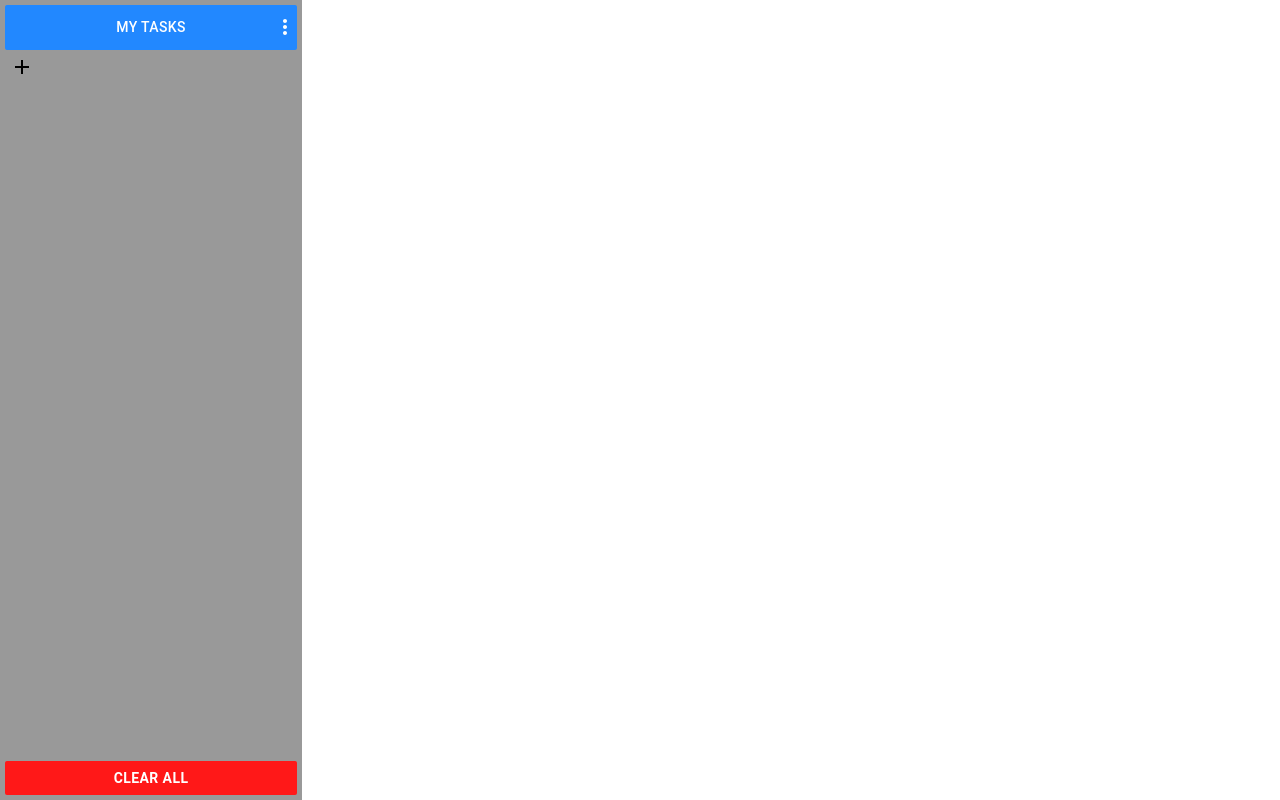
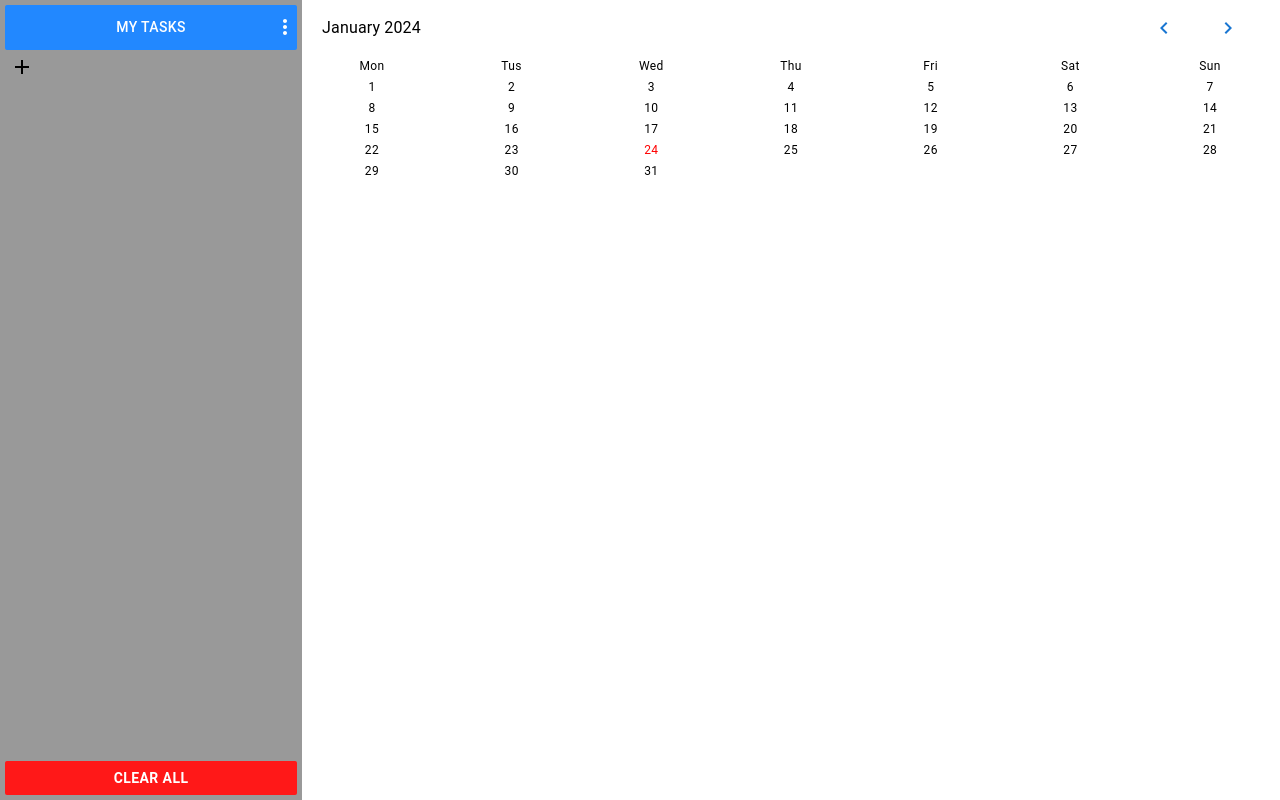
Before and after one commit to ParhamInBinary/TaskBuddy, a React (Vite) app: page / in a window 1280 px wide. Built offline with nearby package versions, Linux system fonts and the light colour scheme.

Commit message:
defined variants of calendar layout

```diff
--- a/src/App.tsx
+++ b/src/App.tsx
@@ -1,10 +1,13 @@
-import { Sidebar } from './components/Sidebar/Sidebar';
+import { Box } from '@mui/material';
+
+import { Calendar, CalendarVaiant, Sidebar } from './components';
 
 function App() {
   return (
-    <>
+    <Box display={'flex'}>
       <Sidebar />
-    </>
+      <Calendar variant={CalendarVaiant.REGULAR} />
+    </Box>
   );
 }
 
--- a/src/components/AddTaskModal/AddTaskModal.tsx
+++ b/src/components/AddTaskModal/AddTaskModal.tsx
@@ -2,7 +2,7 @@ import { Box, Button, Modal, TextField, Typography } from '@mui/material';
 import { useState } from 'react';
 
 import { useTaskContext } from '../../context';
-import { Calendar } from '../Calendar';
+import { Calendar, CalendarVaiant } from '../Calendar';
 import { TaskModal } from './AddTaskModalStyles';
 
 export const AddTaskModal = () => {
@@ -56,7 +56,7 @@ export const AddTaskModal = () => {
               onChange={(e) => setDescription(e.target.value)}
             />
           </Box>
-          <Calendar />
+          <Calendar variant={CalendarVaiant.MINI} />
         </Box>
 
         <Button onClick={handleOpenTaskModal}>Cancel</Button>
--- a/src/components/Calendar/Calendar.tsx
+++ b/src/components/Calendar/Calendar.tsx
@@ -1,17 +1,30 @@
 import { NavigateBefore, NavigateNext } from '@mui/icons-material';
-import { Box, Grid, Typography } from '@mui/material';
+import { Box, Button, Grid, Typography } from '@mui/material';
 import { useMemo, useState } from 'react';
 
-import { EmptyGridItem, DayGridItem, GridItem } from './components';
+import {
+  CalendarVaiant,
+  DayGridItem,
+  EmptyGridItem,
+  GridItem,
+  MonthSwitchDirection,
+} from './components';
 
-export const Calendar = () => {
-  const weekdaysCapitals = ['M', 'T', 'W', 'T', 'F', 'S', 'S'];
+interface ICalendar {
+  variant: string;
+}
+
+export const Calendar = ({ variant }: ICalendar) => {
+  const weekdaysCapitals =
+    variant === CalendarVaiant.MINI
+      ? ['M', 'T', 'W', 'T', 'F', 'S', 'S']
+      : ['Mon', 'Tus', 'Wed', 'Thu', 'Fri', 'Sat', 'Sun'];
   const today = new Date();
   const [currentMonthIndex, setCurrentMonthIndex] = useState(0);
 
-  const handleSwitchMonth = (direction: string) => {
+  const handleSwitchMonth = (direction: MonthSwitchDirection) => {
     setCurrentMonthIndex((prevIndex) =>
-      direction === 'next' ? prevIndex + 1 : prevIndex - 1
+      direction === MonthSwitchDirection.NEXT ? prevIndex + 1 : prevIndex - 1
     );
   };
 
@@ -36,7 +49,7 @@ export const Calendar = () => {
     const calendar = [];
 
     for (let i = 0; i < emptySquares; i++) {
-      calendar.push(<EmptyGridItem key={`empty-${i}`} />);
+      calendar.push(<EmptyGridItem key={`empty-${i}`} variant={variant} />);
     }
 
     for (let i = 1; i <= daysInMonth; i++) {
@@ -45,6 +58,7 @@ export const Calendar = () => {
           key={`day-${i}`}
           day={i}
           currentMonthIndex={currentMonthIndex}
+          variant={variant}
         />
       );
     }
@@ -52,11 +66,14 @@ export const Calendar = () => {
     return calendar;
   }, [currentMonthIndex]);
 
+  /* =================================================== */
+  /* :::::::::::::::: ADD TASK CALENDAR :::::::::::::::: */
+  /* =================================================== */
+
+  if (variant === CalendarVaiant.MINI) {
     return (
       <Box>
         <Box
-        display="flex"
-        width={'100%'}
           sx={{
             display: 'flex',
             width: '100%',
@@ -65,19 +82,63 @@ export const Calendar = () => {
           }}
         >
           <Typography>
-          <NavigateBefore onClick={() => handleSwitchMonth('prev')} />
+            <NavigateBefore
+              onClick={() => handleSwitchMonth(MonthSwitchDirection.PREV)}
+            />
           </Typography>
           <Typography>{getMonthName(currentMonthIndex)}</Typography>
           <Typography>
-          <NavigateNext onClick={() => handleSwitchMonth('next')} />
+            <NavigateNext
+              onClick={() => handleSwitchMonth(MonthSwitchDirection.NEXT)}
+            />
           </Typography>
         </Box>
         <Grid container columns={7} width="200px">
           {weekdaysCapitals.map((day, index) => (
-          <GridItem key={`weekday-${index}`} text={day} />
+            <GridItem key={`weekday-${index}`} text={day} variant={variant} />
           ))}
           {renderDays}
         </Grid>
       </Box>
     );
+  }
+
+  /* =================================================== */
+  /* :::::::::::::::: HOMEPAGE CALENDAR :::::::::::::::: */
+  /* =================================================== */
+
+  if (variant === CalendarVaiant.REGULAR) {
+    return (
+      <Box flex={1}>
+        <Box
+          sx={{
+            display: 'flex',
+            alignItems: 'center',
+            justifyContent: 'space-between',
+            padding: '10px 20px',
+          }}
+        >
+          <Typography>{getMonthName(currentMonthIndex)}</Typography>
+          <Box display={'flex'}>
+            <Button>
+              <NavigateBefore
+                onClick={() => handleSwitchMonth(MonthSwitchDirection.PREV)}
+              />
+            </Button>
+            <Button>
+              <NavigateNext
+                onClick={() => handleSwitchMonth(MonthSwitchDirection.NEXT)}
+              />
+            </Button>
+          </Box>
+        </Box>
+        <Grid container columns={7} flex={1}>
+          {weekdaysCapitals.map((day, index) => (
+            <GridItem key={`weekday-${index}`} text={day} variant={variant} />
+          ))}
+          {renderDays}
+        </Grid>
+      </Box>
+    );
+  }
 };
--- a/src/components/Calendar/components/DayGridItem.tsx
+++ b/src/components/Calendar/components/DayGridItem.tsx
@@ -1,17 +1,57 @@
 import { Grid, Typography } from '@mui/material';
 
+import { CalendarVaiant } from './calendarEnums';
 import { GridItemType } from './types';
 
-export const DayGridItem = ({ day, currentMonthIndex }: GridItemType) => {
+export const DayGridItem = ({
+  day,
+  currentMonthIndex,
+  variant,
+}: GridItemType) => {
   const today = new Date();
   const isToday =
     today.getDate() === day &&
     today.getMonth() === today.getMonth() + currentMonthIndex!;
-  return (
-    <Grid item xs={1} sm={1} md={1} lg={1} xl={1} sx={{ textAlign: 'center' }}>
-      <Typography variant="caption" sx={{ color: isToday ? 'red' : 'inherit' }}>
-        {day}
-      </Typography>
-    </Grid>
-  );
+
+  if (variant === CalendarVaiant.MINI) {
+    return (
+      <Grid
+        item
+        xs={1}
+        sm={1}
+        md={1}
+        lg={1}
+        xl={1}
+        sx={{ textAlign: 'center' }}
+      >
+        <Typography
+          variant="caption"
+          sx={{ color: isToday ? 'red' : 'inherit' }}
+        >
+          {day}
+        </Typography>
+      </Grid>
+    );
+  }
+
+  if (variant === CalendarVaiant.REGULAR) {
+    return (
+      <Grid
+        item
+        xs={1}
+        sm={1}
+        md={1}
+        lg={1}
+        xl={1}
+        sx={{ textAlign: 'center' }}
+      >
+        <Typography
+          variant="caption"
+          sx={{ color: isToday ? 'red' : 'inherit' }}
+        >
+          {day}
+        </Typography>
+      </Grid>
+    );
+  }
 };
--- a/src/components/Calendar/components/EmptyGridItem.tsx
+++ b/src/components/Calendar/components/EmptyGridItem.tsx
@@ -1,7 +1,38 @@
 import { Grid, Typography } from '@mui/material';
 
-export const EmptyGridItem = () => (
-  <Grid item xs={1} sm={1} md={1} lg={1} xl={1} sx={{ textAlign: 'center' }}>
-    <Typography variant="caption"></Typography>
-  </Grid>
-);
+import { CalendarVaiant } from './calendarEnums';
+import { GridItemType } from './types';
+
+export const EmptyGridItem = ({ variant }: GridItemType) => {
+  if (variant === CalendarVaiant.MINI) {
+    return (
+      <Grid
+        item
+        xs={1}
+        sm={1}
+        md={1}
+        lg={1}
+        xl={1}
+        sx={{ textAlign: 'center' }}
+      >
+        <Typography variant="caption"></Typography>
+      </Grid>
+    );
+  }
+
+  if (variant === CalendarVaiant.REGULAR) {
+    return (
+      <Grid
+        item
+        xs={1}
+        sm={1}
+        md={1}
+        lg={1}
+        xl={1}
+        sx={{ textAlign: 'center' }}
+      >
+        <Typography variant="caption"></Typography>
+      </Grid>
+    );
+  }
+};
--- a/src/components/Calendar/components/GridItem.tsx
+++ b/src/components/Calendar/components/GridItem.tsx
@@ -1,8 +1,11 @@
 import { Grid, Typography } from '@mui/material';
 
+import { CalendarVaiant } from './calendarEnums';
 import { GridItemType } from './types';
 
-export const GridItem = ({ text }: GridItemType) => (
+export const GridItem = ({ text, variant }: GridItemType) => {
+  if (variant === CalendarVaiant.MINI) {
+    return (
       <Grid
         item
         xs={1}
@@ -15,3 +18,21 @@ export const GridItem = ({ text }: GridItemType) => (
         <Typography variant="caption">{text}</Typography>
       </Grid>
     );
+  }
+
+  if (variant === CalendarVaiant.REGULAR) {
+    return (
+      <Grid
+        item
+        xs={1}
+        sm={1}
+        md={1}
+        lg={1}
+        xl={1}
+        sx={{ width: '1px', textAlign: 'center', color: '#000' }}
+      >
+        <Typography variant="caption">{text}</Typography>
+      </Grid>
+    );
+  }
+};
--- /dev/null
+++ b/src/components/Calendar/components/calendarEnums.ts
@@ -0,0 +1,9 @@
+export enum CalendarVaiant {
+  MINI = 'MINI',
+  REGULAR = 'REGULAR',
+}
+
+export enum MonthSwitchDirection {
+  NEXT = 'NEXT',
+  PREV = 'PREV',
+}
--- a/src/components/Calendar/components/index.ts
+++ b/src/components/Calendar/components/index.ts
@@ -1,3 +1,4 @@
 export * from './DayGridItem';
 export * from './EmptyGridItem';
 export * from './GridItem';
+export * from './calendarEnums';
--- a/src/components/Calendar/components/types.ts
+++ b/src/components/Calendar/components/types.ts
@@ -1,4 +1,5 @@
 export type GridItemType = {
+  variant: string;
   text?: string;
   day?: number;
   currentMonthIndex?: number;
--- a/src/components/Calendar/index.ts
+++ b/src/components/Calendar/index.ts
@@ -1 +1,2 @@
 export * from './Calendar';
+export * from './components';
```
Lines whose indentation alone changed are shown as unchanged.
